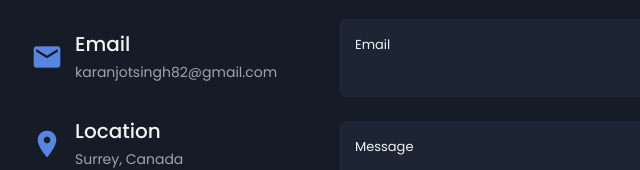
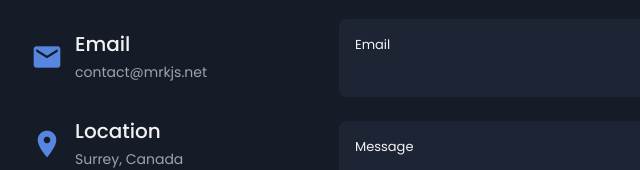
Before and after one commit to KJS1124/kjs, a plain HTML site: page index.html in a window 1280 px wide. Shown: the part 4110-4280 px from the top of the page, 225-865 px from the left. Drawn offline with nearby package versions, Linux system fonts and the light colour scheme.

Commit message:
Update index.html

```diff
--- a/index.html
+++ b/index.html
@@ -749,7 +749,7 @@
 
                         <div>
                             <h3 class="contact-title">Email</h3>
-                            <span class="contact-subtitle">karanjotsingh82@gmail.com</span>
+                            <span class="contact-subtitle">contact@mrkjs.net</span>
                         </div>
                     </div>
 
```
